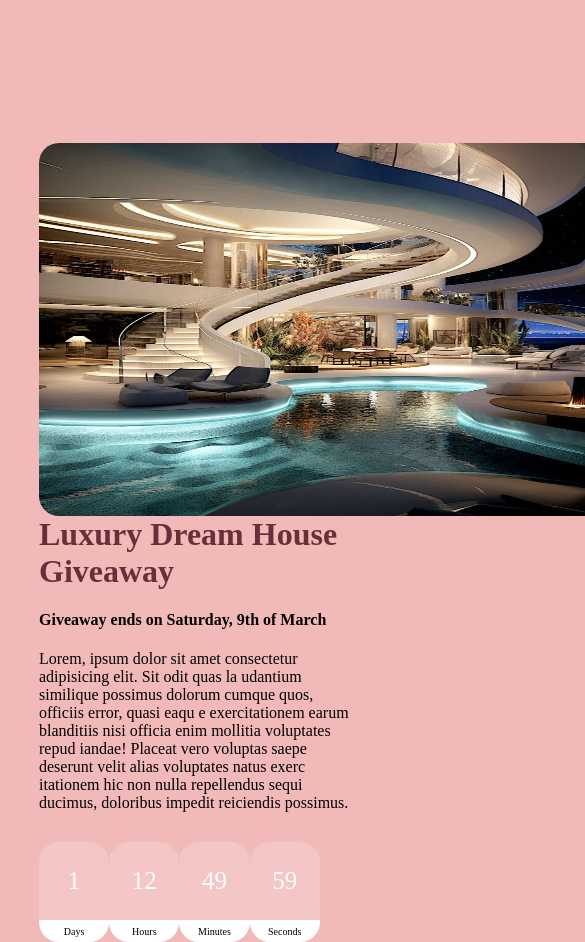
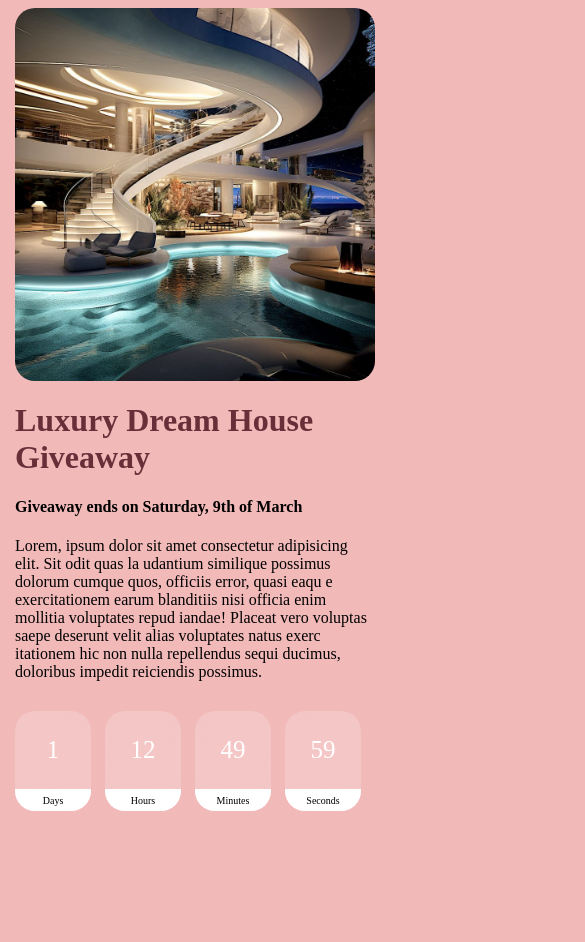
Before and after one commit to aisha-abdulsalam/gitTest, a plain HTML site: page index.html in a window 390 px wide. Shown: the top 942 px of the page, 585 px wide, since content can reach past the window. After the commit the page ends 844 px from the top, so only its background shows below. Drawn offline with Linux system fonts and the light colour scheme.

Commit message:
Modified files and fix bugs for media queries

```diff
--- a/css/countdown.css
+++ b/css/countdown.css
@@ -1,10 +1,16 @@
-.everything{
-    left: 5%;
-    right: 5%;
-    top: 20%;
-
+.container{
+  display: flex;
+  justify-content: space-between;
+  flex-direction: row;
+  margin: 40px;
 }
 
+img {
+    width: 590px;
+    height: 373px;
+    margin-right: 40px;
+    border-radius:20px;
+}
 .timer{
     width: 40%;
     display: flex;
@@ -19,6 +25,7 @@
     backdrop-filter: blur(20px);
     border-radius: 20px;
     overflow: hidden;
+    margin-right: 14px;
 }
 
 .digit{
@@ -38,5 +45,23 @@
 
 }
 
+@media(max-width: 720px) {
+
+    .container {
+        flex-direction: column;
+        margin: 7px;
+    }
+
+    img {
+        width: 100%;
+    }
+
+    .timer{
+        width: 100%;
+        display: flex;
+        justify-content: space-between;
+        justify-content: space-around;
+        margin-top: 30px;
+    }
 
 }
--- a/index.html
+++ b/index.html
@@ -6,88 +6,18 @@
     <title>countdown timer</title>
     <meta name="viewport" content="width=device-width, initial-scale=1.0">
 
-    <!--<link rel="stylesheet" href="countdown.css">-->
+    <link rel="stylesheet" href="/css/countdown.css">
+
 </head>
 <body style="background-color:rgb(242, 185, 185);">
 
 
-<style>
-    .everything{
-        position: absolute;
-        left: 5%;
-        right: 5%;
-        top: 20%;
-
-    }
-
-    .timer{
-        width: 40%;
-        display: flex;
-        justify-content: space-between;
-        margin-top: 30px;
-    }
-
-    .sub_timer{
-        width: 100px;
-        height: 100px;
-        background: rgba(255,255,255,0.19);
-        backdrop-filter: blur(20px);
-        border-radius: 20px;
-        overflow: hidden;
-   }
-
-    .digit{
-        color: #fff;
-        font-weight: lighter;
-        font-size: 25px;
-        text-align: center;
-        padding: 0.5rem 0;
-    }
-
-    .digit_name{
-        color: #000;
-        background: #fff;
-        text-align: center;
-        padding: 0.4rem 0;
-        font-size: 10px;
-
-    }
-
-    @media(max-width: 720px) {
-        img{
-        width: 100px;
-        }
-    }
-    @media only screen and (max-width: 800px) {
-
-        .timer{
-        width: 90%;
-        display: flex;
-        justify-content: space-between;
-        justify-content: space-around;
-        margin-top: 30px;
-    }
-    }
-    @media only screen and (max-width: 390px) {
-        .everything{
-        position: absolute;
-        left: 10%;
-        right: 10%;
-        top: 15%;
-
-    }
-    }
-</style>
 
 
-<div class="everything">
+<div class="container">
     <!--https://i.pinimg.com/originals/40/22/4f/40224f4f6d46a10a301114db0cc01684.jpg-->
-    <div class="image">
-      <p>
-        <img src="/luxury dream house.jpg" alt="luxury dream house"
-        style="float:left;width:590px;height:373px; margin-right: 40px; border-radius:20px;">
-      </p>
-    </div>
+  <img src="/images/luxury dream house.jpg" alt="luxury dream house" />
+
   <div class="text">
       <h1 style="color: rgb(105, 47, 57);">Luxury Dream House Giveaway</h1>
       <h4>Giveaway ends on Saturday, 9th of March</h4>
@@ -97,9 +27,6 @@
           iandae! Placeat vero voluptas saepe deserunt velit alias voluptates natus exerc
           itationem hic non nulla repellendus sequi ducimus, doloribus impedit reiciendis possimus.
       </p>
-  </div>
-
-
       <div class="timer">
          <div class="sub_timer">
              <h1 id="days" class="digit">0</h1>
@@ -122,37 +49,14 @@
          </div>
       </div>
      </div>
+  </div>
+
+
 
 <!--javascript-->
 <!--<script src="/js/countdown.js"></script>-->
 
-<script>
-    //create a date object and set the time to the day you want it to count down to
-//getTime is to get the timestamp in milliseconds
-var countDownDate = new Date ("Mar 9,2024").getTime();
-
-//set an interval that is executed every one second (1000millisecond)
-var x = setInterval(function(){
-
-//this collects the current date and time and assigns it to the variable now
-var now = new Date().getTime();
-
-//this calculates the difference
-var distance = countDownDate - now;
-
-//calculation fot days, hours, minutes and seconds
-var days = Math.floor(distance/ (1000 * 60 * 60 * 24));
-var hours = Math.floor((distance %(1000 * 60 * 60 * 24)) / (1000 * 60 * 60));
-var minutes = Math.floor((distance % (1000 * 60 * 60)) / (1000 * 60));
-var seconds = Math.floor((distance % (1000 * 60)) / 1000);
-
-//this will display the updated time in the html file
-document.getElementById("days").innerHTML = days;
-document.getElementById("hours").innerHTML = hours;
-document.getElementById("minutes").innerHTML = minutes;
-document.getElementById("seconds").innerHTML = seconds;
-},1000);
-</script>
+<script src="/js/countdown.js" defer></script>
 
 
 
```
Also changed, not shown: images/luxury dream house.jpg (renamed from luxury dream house.jpg). Lines whose indentation alone changed are shown as unchanged.
